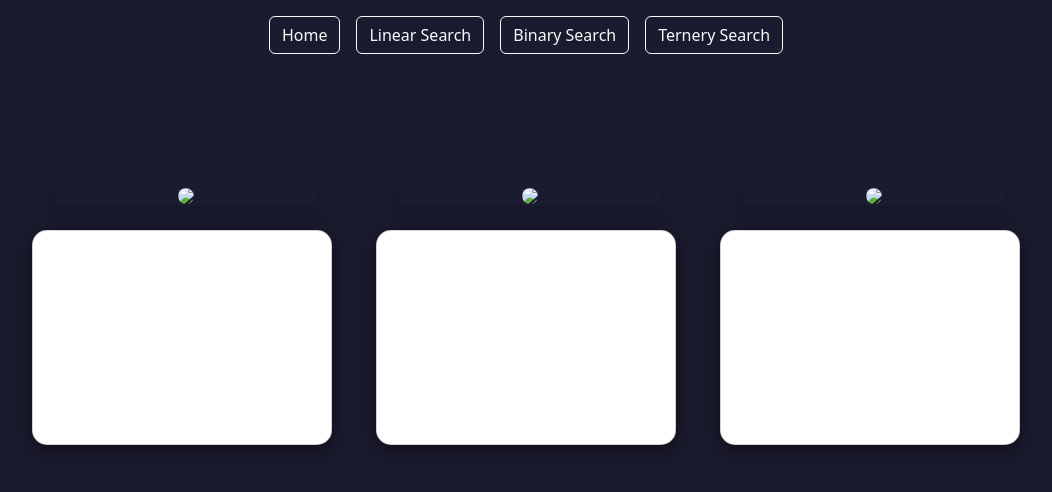
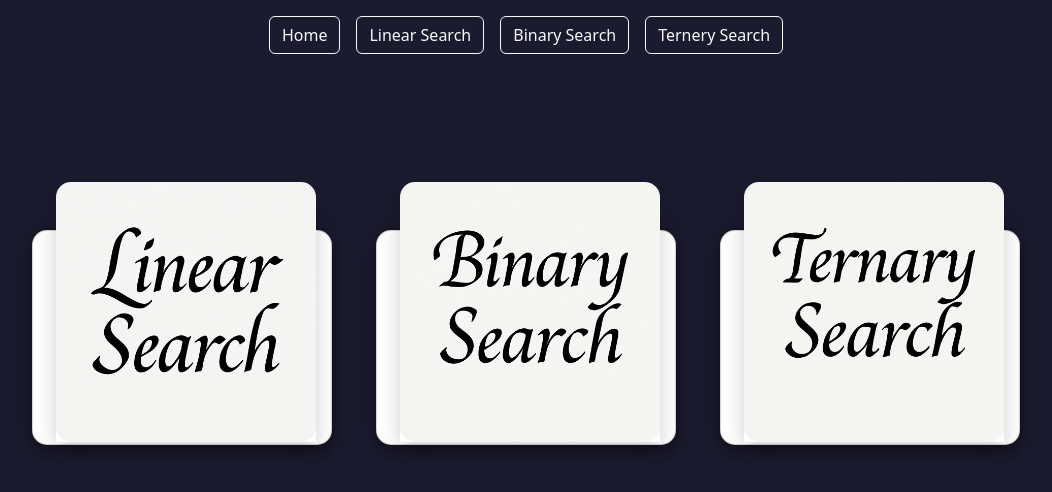
Before and after one commit to KetanMahadik29/Algo_Visual, a plain HTML site: page SearchingAlgo/home.html in a window 1280 px wide. Shown: the whole page, without its empty margins (114-1166 px from the left). Drawn offline with nearby package versions, Linux system fonts and the light colour scheme.

Commit message:
Updated images and modified code

```diff
--- a/SearchingAlgo/home.html
+++ b/SearchingAlgo/home.html
@@ -43,7 +43,7 @@
           <div class="col align-self-start">
             <div class = "card second-item-each">
               <div class = image>
-                <img src = "./images/linear.jpeg">
+                <img src = "./images/linear.png">
               </div>
               <div class = content>
                 <h3 class = "heading_card">Linear Search</h3>
@@ -54,7 +54,7 @@
           <div class="col align-self-center">
             <div class = "card second-item-each">
               <div class = image>
-                <img src = ./images/binary.jpeg>
+                <img src = ./images/binary.png>
               </div>
               <div class = content>
                 <h3 class="heading_card">Binary Search</h3>
@@ -65,7 +65,7 @@
           <div class="col align-self-end">
             <div class = "card second-item-each">
               <div class = image>
-                <img src = ./images/ternary.jpeg>
+                <img src = ./images/ternary.png>
               </div>
               <div class = content>
                 <h3 class="heading_card">Ternary Search</h3>
```
Also changed, not shown: SearchingAlgo/images/binary.png (added), SearchingAlgo/images/linear.png (added), SearchingAlgo/images/ternary.png (added).
